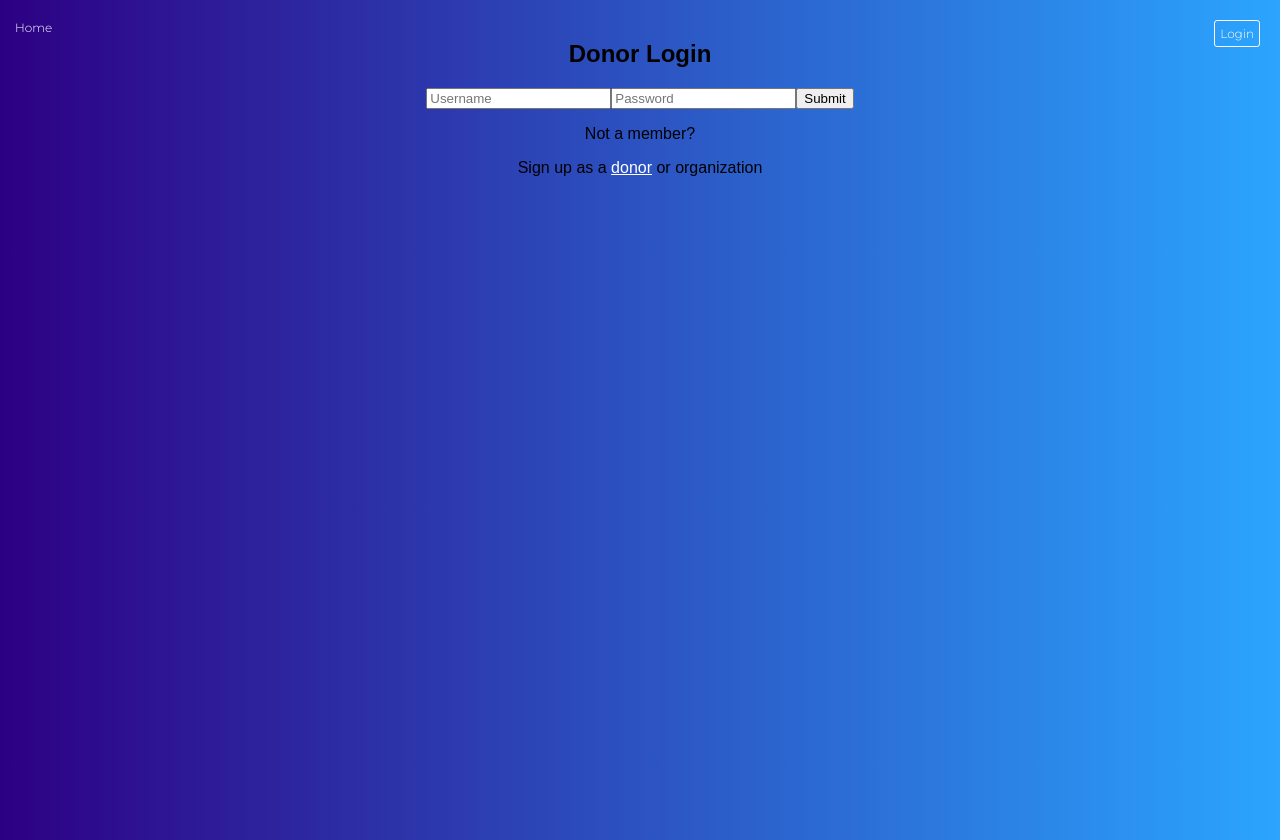
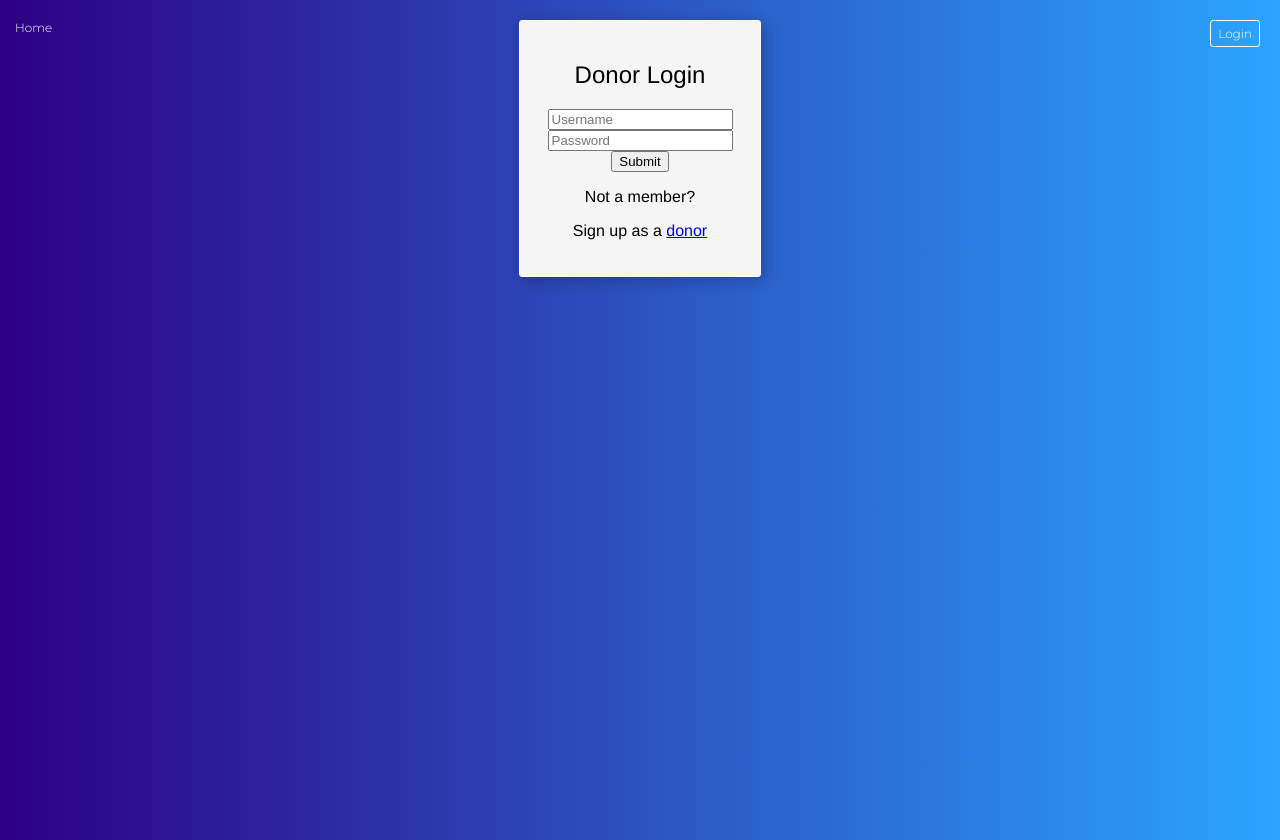
Before and after one commit to AdamTowers/donatr-front-end, a React (Create React App) app: page /donor-login in a window 1280 px wide. Built offline with nearby package versions, Linux system fonts and the light colour scheme.

Commit message:
donor login styles

```diff
--- a/src/components/DonorLogin.js
+++ b/src/components/DonorLogin.js
@@ -47,7 +47,8 @@ export default class DonorLogin extends Component {
 
   render() {
     return (
-      <div>
+      <div className='flex center'>
+        <div className='card login'>
           <form onSubmit={(event) => this.handleSubmit(event)}>
             <h2>Donor Login</h2>
             <input
@@ -69,10 +70,10 @@ export default class DonorLogin extends Component {
           { this.state.error ? <p>{this.state.error}</p> : ''}
           <div>
             <p>Not a member?</p>
-          <p>Sign up as a <NavLink to='/donor-register'>donor</NavLink> or organization</p>
+            <p>Sign up as a <NavLink to='/donor-register'>donor</NavLink></p>
           </div>
         </div>
-
+      </div>
     )
   }
 }
--- a/src/components/DonorRegister.js
+++ b/src/components/DonorRegister.js
@@ -53,7 +53,8 @@ export default class UserRegister extends Component {
     )
 
     return (
-      <div>
+      <div className='flex center'>
+        <div className='card register'>
           <form onSubmit={(event) => this.handleSubmit(event)}>
             <h2>Donor Registration</h2>
             <input
@@ -95,6 +96,7 @@ export default class UserRegister extends Component {
           </form>
           { this.state.errors.length > 0 ? <div>{errors}</div> : ''}
         </div>
+      </div>
     )
   }
 }
--- a/src/index.css
+++ b/src/index.css
@@ -1,11 +1,7 @@
 body {
   margin: 0px;
   padding: 0px;
-  font-family: sans-serif;
-}
-
-a {
-  color: white;
+  font-family: helvetica, sans-serif;
 }
 
 button {
@@ -20,6 +16,12 @@ textarea, select, input, button {
   outline: none;
 }
 
+h1, h2, h3 {
+  font-weight: 200;
+}
+
+/* APP */
+
 .app-container {
   background: linear-gradient(to right, #2D0083, #2BA5FF);
   position: absolute;
@@ -29,6 +31,8 @@ textarea, select, input, button {
   text-align: center;
 }
 
+/* NAVIGATION */
+
 .navbar {
   position: fixed;
   width: 100%;
@@ -37,6 +41,7 @@ textarea, select, input, button {
 }
 
 .navbar a {
+  color: white;
   text-decoration: none;
 }
 
@@ -52,7 +57,7 @@ textarea, select, input, button {
 
 .nav-link {
   display: inline-block;
-  padding: 5px;
+  padding: 5px 7px;
   margin: 0px 5px;
   border-radius: 3px;
 }
@@ -66,17 +71,20 @@ textarea, select, input, button {
   color: black;
 }
 
+/* SECONDARY CONTAINER */
+
 .container {
   margin: 0px auto;
   max-width: 960px;
 }
 
+/* HOME HEADERS AND SEARCH BAR */
+
 .logo-container {
   margin: 50px auto;
   color: white;
   text-shadow: 2px 2px 4px rgba(#2d0083, 0.75);
-  font-family: 'Montserrat';
-  font-weight: 100;
+  font-weight: 200;
 }
 
 .logo {
@@ -91,7 +99,8 @@ textarea, select, input, button {
 
 .funds-header {
   color: white;
-  font-family: 'Montserrat';
+  /* font-family: 'Montserrat'; */
+  font-weight: 200;
   margin-bottom: 10px;
 }
 
@@ -122,6 +131,20 @@ textarea, select, input, button {
     color: rgba(255, 255, 255, 0.35);
  }
 
+ /* FLEX CONTAINERS */
+
+ .flex {
+   display: flex;
+   flex-wrap: wrap;
+   justify-content: center;
+ }
+
+ .center {
+   align-items: center;
+ }
+
+ /* CARDS */
+
 .card {
   text-align: left;
   background: rgb(245, 245, 245);
@@ -134,10 +157,21 @@ textarea, select, input, button {
   overflow: hidden;
 }
 
-.flex {
-  display: flex;
-  flex-wrap: wrap;
-  justify-content: center;
+.card h2 {
+  font-weight: 200;
+}
+
+
+.login {
+  text-align: center;
+  width: 50%;
+  max-width: 200px;
+}
+
+.register {
+  text-align: center;
+  width: 80%;
+  max-width: 640px;
 }
 
 .sm {
```
Lines whose indentation alone changed are shown as unchanged.
